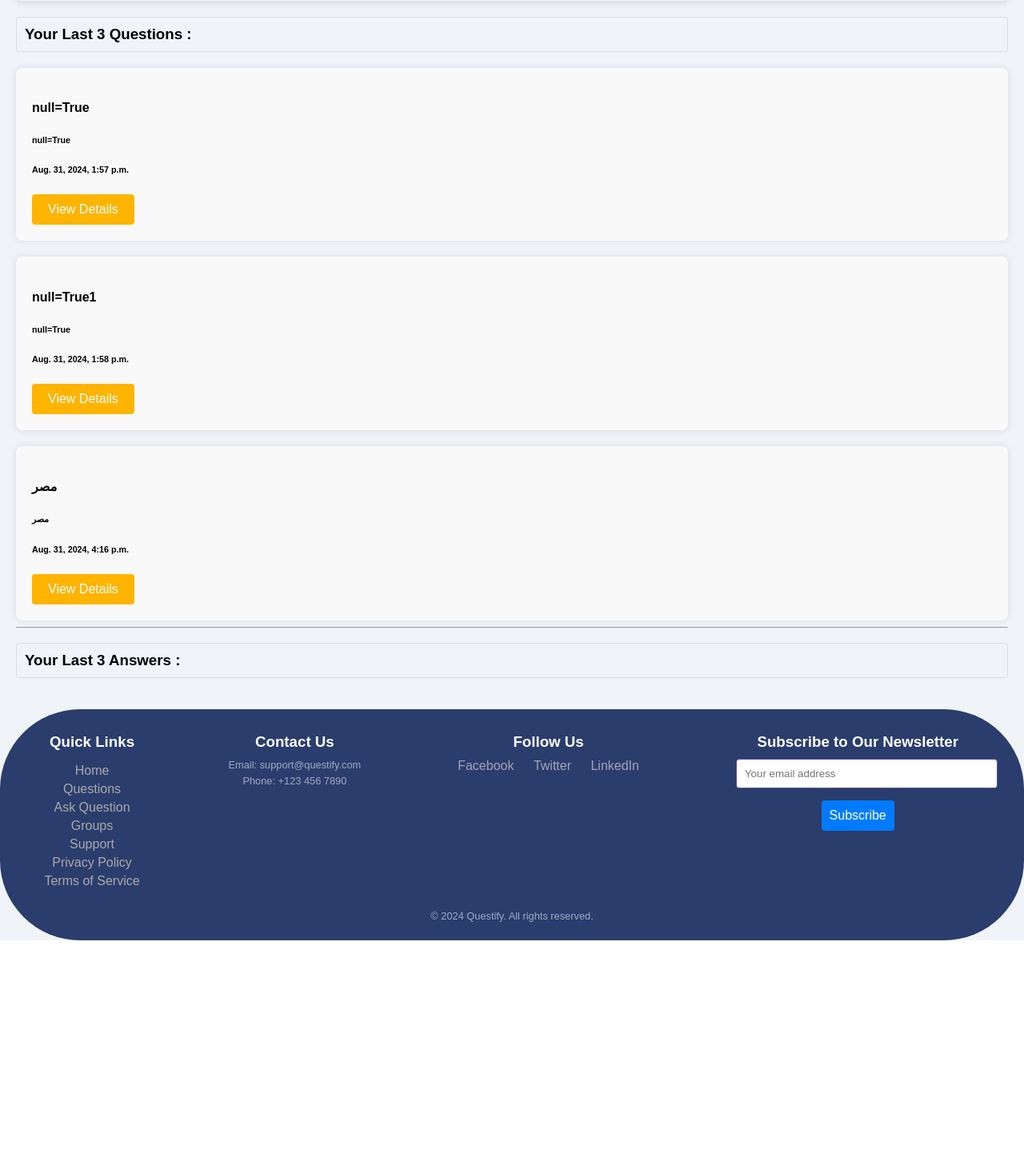
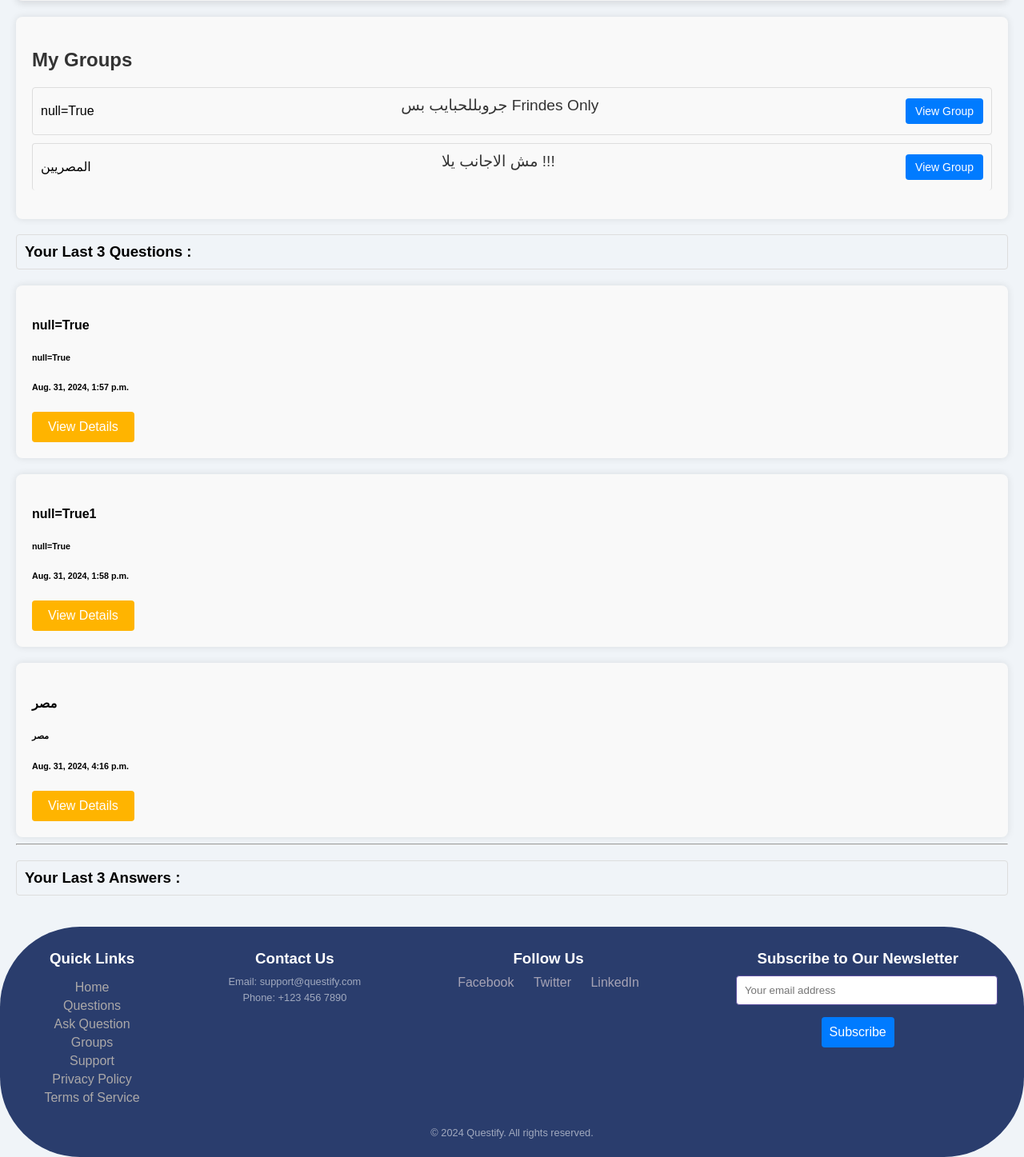
Before and after one commit to AhmedHashim04/Questify, a Django app: page /accounts/profile/1 in a window 1280 px wide. Shown: the part 655-2102 px from the top of the page at 80% size. Before the commit the page ends 1831 px from the top, so only its background shows below. Run offline with Django 5.2, Linux system fonts and the light colour scheme; a user stored in the database is signed in; data comes from the database, SQL or seed files in the repository; both versions use the stored data as it was after the commit; data that the repository does not hold is empty.

```diff
--- a/accounts/templates/registration/profile.html
+++ b/accounts/templates/registration/profile.html
@@ -32,7 +32,19 @@
               <p><strong>Birth Day :</strong> {{profile.birth_day}}</p>
             </div>
         </section>
+        <section class="user-questions">
+            <h2>My Groups</h2>
+            <ul>
+                {% for group in mygroups  %}
+                <li>
+                    <span>{{group.name}}</span>
+                    <p class="question-description">{{group.bio}}</p>
+                    <a href='{% url "group:group_detail" group.id %}' class="btn-detail">View Group</a>
+                </li>
+                {% endfor %}
 
+            </ul>
+        </section>
 
 
           <h3 class= "quest_last">Your Last 3 Questions :</h3>
--- a/accounts/views.py
+++ b/accounts/views.py
@@ -4,6 +4,7 @@ from django.contrib.auth import authenticate , login
 from .form import SignUpForm ,ProfileForm ,UserForm
 from .models import Profile
 from ask.models import  Question ,Answer
+from group.models import  Group
 from django.contrib.auth.decorators import login_required
 from django.shortcuts import get_object_or_404
 
@@ -24,13 +25,19 @@ def signup(request):
 
     return render(request,"registration/signup.html",{"form":form})
 
-
 @login_required
 def profile(request,slug):
     profile   = get_object_or_404(Profile,slug=slug)
     myposts   = Question.objects.filter(user=request.user).all()[0:3]
     myanswers = Answer.objects.filter(user=request.user).all()[0:3]
-    return render(request,"registration/profile.html",{"profile":profile,'myposts':myposts,'myanswers':myanswers})
+    groups = Group.objects.all()
+
+    mygroups=[]
+    for group in groups :
+        if request.user in group.members.all() :
+            mygroups.append(group)
+
+    return render(request,"registration/profile.html",{"profile":profile,'mygroups':mygroups,'myposts':myposts,'myanswers':myanswers})
     # return render(request,"registration/profile.html",{"profile":profile},{'myposts':myposts})
 
 
--- a/ask/templates/ask/question_detail.html
+++ b/ask/templates/ask/question_detail.html
@@ -14,8 +14,8 @@
                 <p class="question-meta">{{question.created_at}}</p>
                 {% comment %} <p class="question-meta">Rating 4/8</p> {% endcomment %}
                 <div class="question-meta">
-                    <span class="likes">Likes: 150</span> |
-                    <span class="views">Views: 500</span> |
+                    <span class="likes">Likes: {{question.like.count}}</span>
+                    {% comment %} <span class="views">Views: 500</span>  {% endcomment %}
                 </div>
                 {% if request.user == question.user %}
                 <div class="question-meta">
```
Also changed, not shown: group/templates/group/group_detail.html (+2 -7 lines), db.sqlite3.
